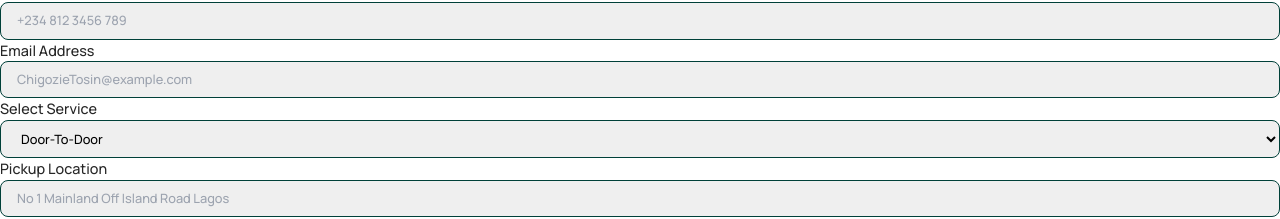
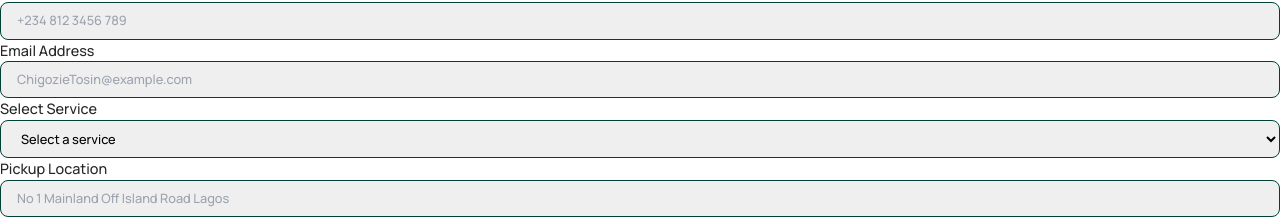
Before and after one commit to ovie012/Swift-Dispatch-Project, a React (Vite) app: page /Book in a window 1280 px wide. Shown: the part 964-1183 px from the top of the page. Built offline with nearby package versions, Linux system fonts and the light colour scheme.

Commit message:
pulling commit

```diff
--- a/src/Form.jsx
+++ b/src/Form.jsx
@@ -124,9 +124,10 @@ const Form = () => {
               value={formValues.service}
               onChange={handleChange}
             >
-              <option value="">Door-To-Door</option>
-              <option value="service1">Interstate Delivery</option>
-              <option value="service2">Distribution Delivery</option>
+              <option value="">Select a service</option>
+              <option value="service1">Door-To-Door</option>
+              <option value="service2">Interstate Delivery</option>
+              <option value="service3">Distribution Delivery</option>
             </select>
             {errors.service && (
               <p className="error text-red-500 text-xs">{errors.service}</p>
```
